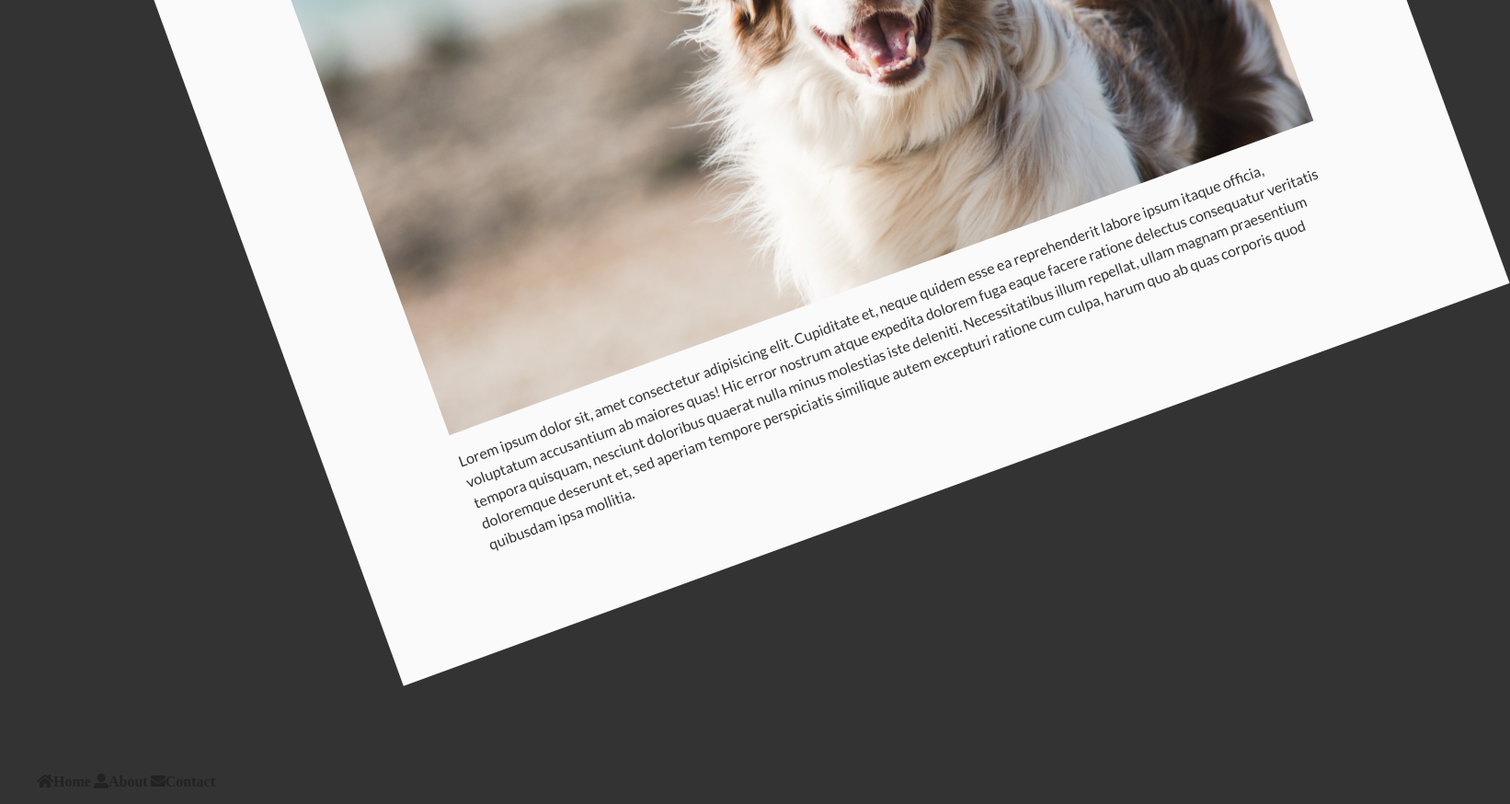
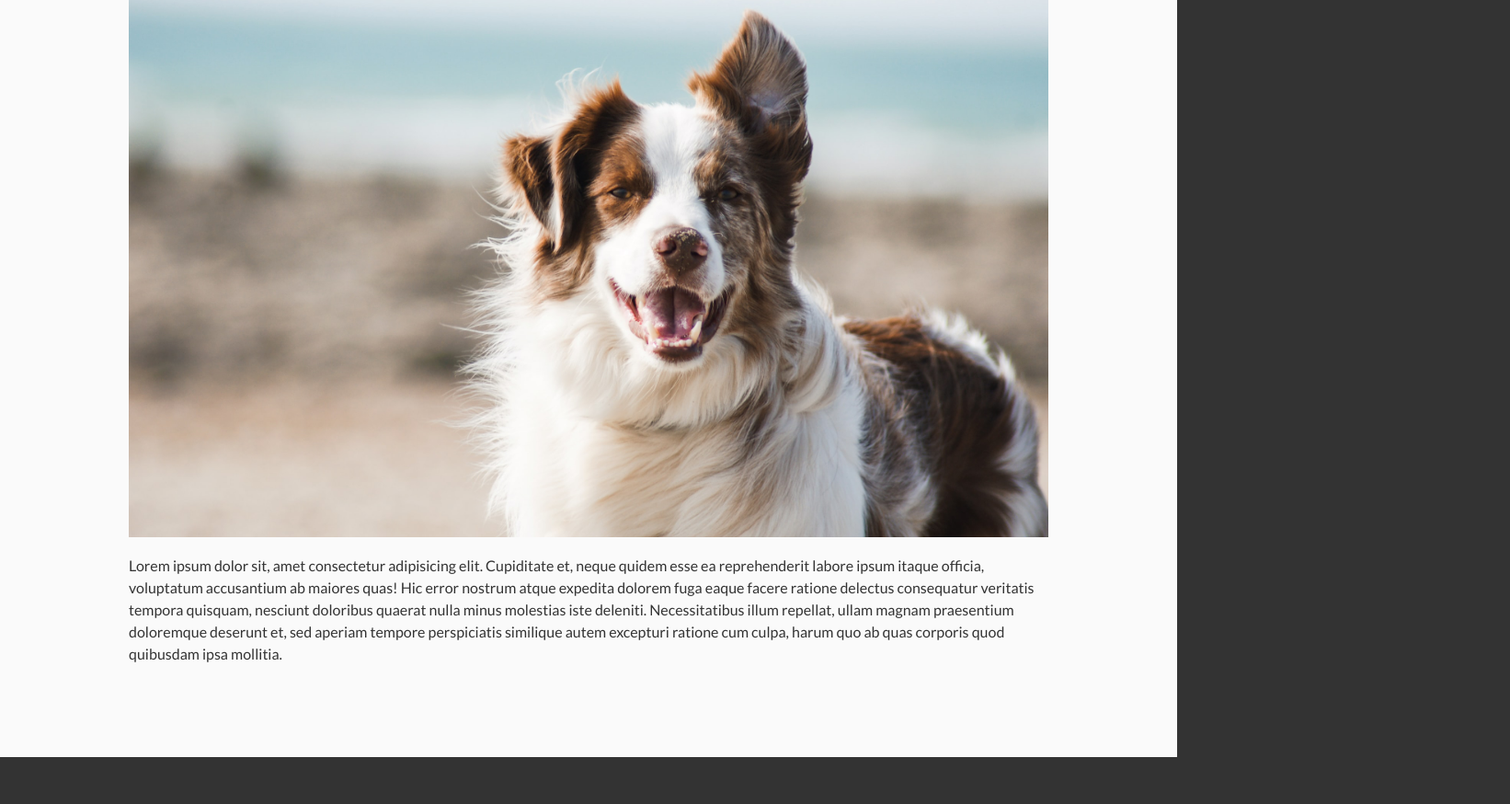
Before and after one commit to ccastell18/50projects_50days, a plain HTML site: page Day3/index.html in a window 1280 px wide. Shown: the part 460-1334 px from the top of the page at 92% size, 1642 px wide, since content can reach past the window. After the commit the page ends 1283 px from the top, so only its background shows below. Drawn offline with Linux system fonts and the light colour scheme.

Commit message:
day3 done

```diff
--- a/Day3/index.html
+++ b/Day3/index.html
@@ -8,7 +8,7 @@
   <title>Day 3 Project</title>
 </head>
 <body>
-  <div class="container show-nav">
+  <div class="container">
     <div class="circle-container">
       <div class="circle">
         <button id="close">
@@ -30,9 +30,9 @@
   </div>
   <nav>
     <ul>
-      <li class="fas fa-home">Home</li>
-      <li class="fas fa-user-alt">About</li>
-      <li class="fas fa-envelope">Contact</li>
+      <li><i class="fas fa-home"></i>Home</li>
+      <li><i class="fas fa-user-alt"></i>About</li>
+      <li><i class="fas fa-envelope"></i>Contact</li>
     </ul>
   </nav>
   <script src="main.js"></script>
--- a/Day3/main.js
+++ b/Day3/main.js
@@ -0,0 +1,11 @@
+const open = document.getElementById('open')
+const close = document.getElementById('close')
+const container = document.querySelector('.container')
+
+open.addEventListener('click', () =>{
+  container.classList.add('show-nav')
+})
+
+close.addEventListener('click', () =>{
+  container.classList.remove('show-nav')
+})
--- a/Day3/style.css
+++ b/Day3/style.css
@@ -40,6 +40,10 @@ body {
   transition: transform 0.5s linear;
 }
 
+.container.show-nav .circle {
+  transform: rotate(-70deg);
+}
+
 .circle button {
   position: absolute;
   top: 50%;
@@ -64,6 +68,44 @@ body {
   top: 60%;
   transform: rotate(90deg);
   transform-origin: top left;
+}
+.container.show-nav + nav li {
+  transform: translateX(0);
+  transition-delay: 0.3;
+}
+
+nav {
+  position: fixed;
+  bottom: 40px;
+  left: 0;
+  z-index: 100;
+}
+
+nav ul {
+  list-style-type: none;
+  padding-left: 30px;
+}
+
+nav ul li {
+  text-transform: uppercase;
+  color: white;
+  margin: 40px 0;
+  transform: translateX(-100%);
+  transition: transform 0.6s ease-in;
+}
+
+nav ul li i {
+  font-size: 20px;
+  margin-right: 10px;
+}
+
+nav ul li + li {
+  margin-left: 15px;
+  transform: translateX(-150%);
+}
+nav ul li + li + li {
+  margin-left: 30px;
+  transform: translateX(-200%);
 }
 
 .content img {
```
